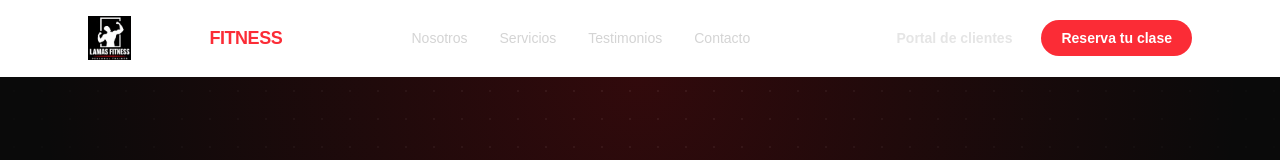
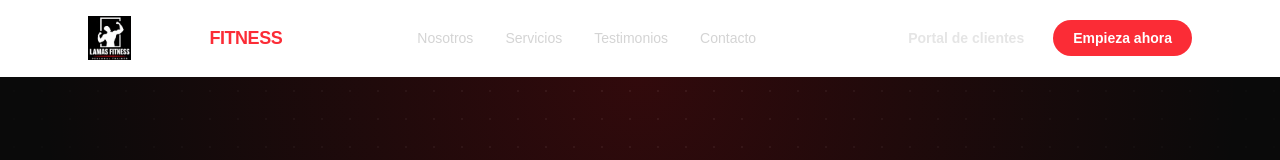
Before and after one commit to supportlamasfitness-ux/lamasfitness, a Next.js app: page / in a window 1280 px wide. Shown: the top 160 px of the page. Built offline with nearby package versions, Linux system fonts and the light colour scheme.

Commit message:
fix: quitar textos de clases presenciales que quedaban
Co-Authored-By: Claude Sonnet 5.5 <noreply@anthropic.com>

```diff
--- a/src/components/Contact.tsx
+++ b/src/components/Contact.tsx
@@ -65,7 +65,7 @@ export default function Contact() {
         </ScrollReveal>
         <ScrollReveal delay={100}>
           <h2 className="text-4xl font-extrabold tracking-tight text-white md:text-5xl">
-            Empieza hoy tu primera clase
+            Empieza hoy tu transformación
           </h2>
         </ScrollReveal>
         <ScrollReveal delay={200}>
--- a/src/components/Header.tsx
+++ b/src/components/Header.tsx
@@ -65,7 +65,7 @@ export default function Header() {
             href="#contacto"
             className="rounded-full bg-red-500 px-5 py-2 text-sm font-semibold text-white transition-colors hover:bg-red-400"
           >
-            Reserva tu clase
+            Empieza ahora
           </a>
         </div>
 
@@ -114,7 +114,7 @@ export default function Header() {
               onClick={() => setOpen(false)}
               className="rounded-full bg-red-500 px-5 py-2.5 text-center text-sm font-semibold text-white transition-colors hover:bg-red-400"
             >
-              Reserva tu clase
+              Empieza ahora
             </a>
           </div>
         </div>
--- a/src/components/Testimonials.tsx
+++ b/src/components/Testimonials.tsx
@@ -4,7 +4,7 @@ const testimonials = [
   {
     name: "Nombre Apellido",
     quote:
-      "En pocos meses noté un cambio real, tanto en fuerza como en confianza. Las clases están súper bien planteadas.",
+      "En pocos meses noté un cambio real, tanto en fuerza como en confianza. El programa está súper bien planteado.",
   },
   {
     name: "Nombre Apellido",
```
